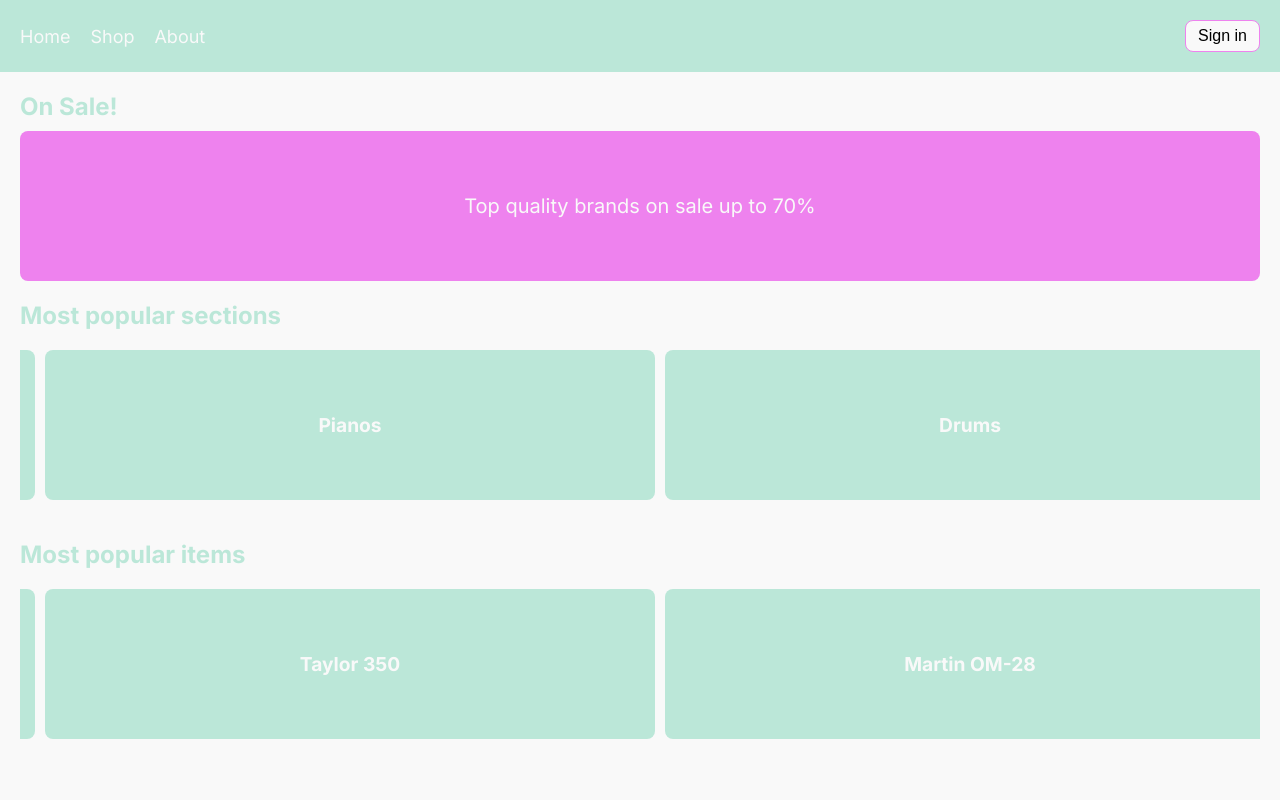
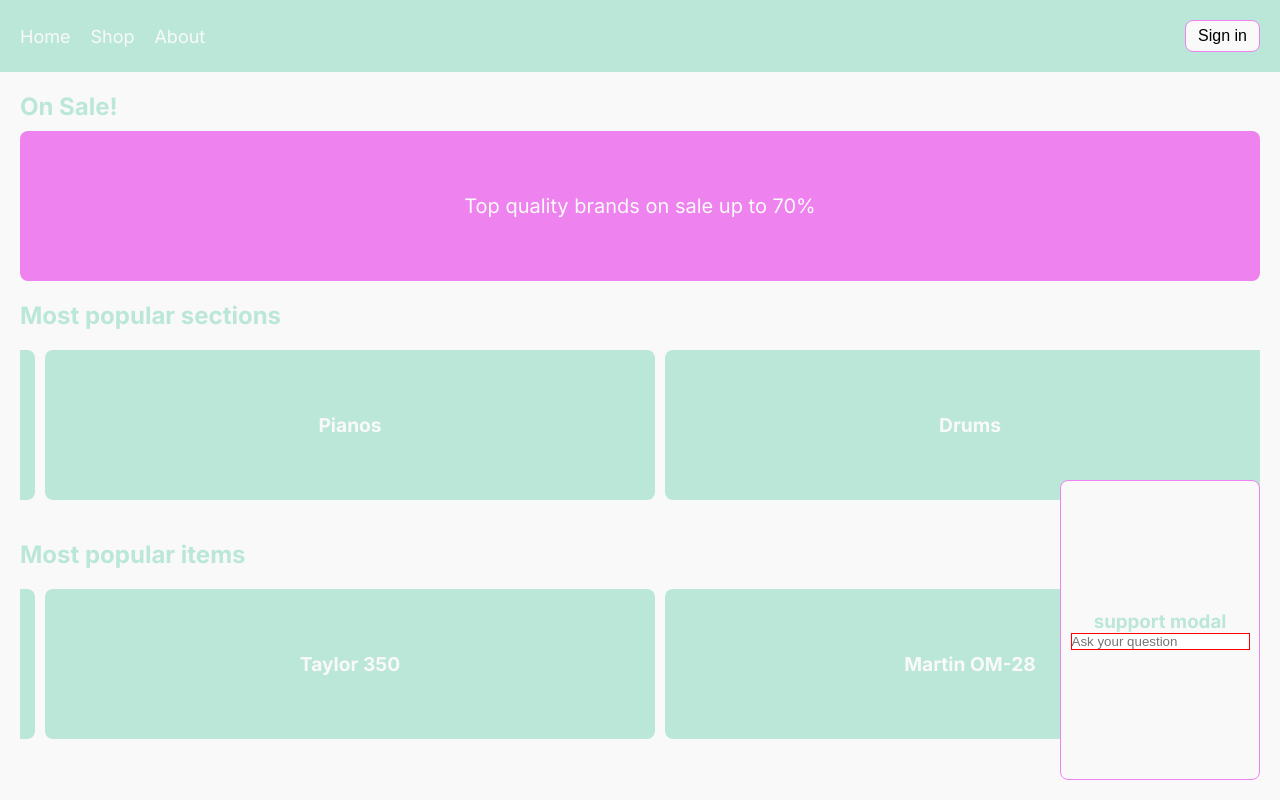
Before and after one commit to Matv1K/diploma, a Next.js app: page / in a window 1280 px wide. Built offline with nearby package versions, Linux system fonts and the light colour scheme.

Commit message:
Add support modal

```diff
--- a/app/page.tsx
+++ b/app/page.tsx
@@ -2,7 +2,7 @@ import React from "react";
 
 import styles from "./page.module.scss";
 
-import { Carousel } from "@/components";
+import { Carousel, SupportModal } from "@/components";
 
 // THERE SHOULD BE 5 MOST POPULAR SECTIONS
 
@@ -45,6 +45,8 @@ const Home: React.FC = () => {
           <Carousel items={POPULAR_ITEMS} />
         </div>
       </div>
+
+      <SupportModal />
     </main>
   );
 };
--- a/components/index.tsx
+++ b/components/index.tsx
@@ -5,3 +5,4 @@ export { default as Modal } from "./modal";
 export { default as Button } from "./button";
 export { default as Carousel } from "./carousel";
 export { default as InstrumentCard } from "./instrument-card";
+export { default as SupportModal } from "./support-modal";
--- a/components/input/index.module.scss
+++ b/components/input/index.module.scss
@@ -0,0 +1,3 @@
+.input {
+  border: 1px solid red;
+}
--- a/components/input/index.tsx
+++ b/components/input/index.tsx
@@ -2,8 +2,33 @@ import React from "react";
 
 import styles from "./index.module.scss";
 
-const Input: React.FC = () => {
-  return <div>Input</div>;
+interface InputProps {
+  placeholder?: string;
+  className?: string;
+  id?: string;
+  name?: string;
+  onChange?: () => void;
+  type: "text" | "email" | "password";
+}
+
+const Input: React.FC<InputProps> = ({
+  placeholder,
+  onChange,
+  type,
+  className,
+  id,
+  name,
+}) => {
+  return (
+    <input
+      className={`${styles.input} ${className}`}
+      name={name}
+      id={id}
+      onChange={onChange}
+      placeholder={placeholder}
+      type={type}
+    />
+  );
 };
 
 export default Input;
--- /dev/null
+++ b/components/support-modal/index.module.scss
@@ -0,0 +1,16 @@
+.supportModal {
+  height: 300px;
+  width: 200px;
+  border: 1px solid violet;
+  display: flex;
+  flex-direction: column;
+  align-items: center;
+  justify-content: center;
+  border-radius: 8px;
+  overflow: hidden;
+  position: fixed;
+  bottom: 20px;
+  right: 20px;
+  z-index: 9999;
+  background-color: rgb(249, 249, 249);
+}
--- /dev/null
+++ b/components/support-modal/index.tsx
@@ -0,0 +1,17 @@
+import React from "react";
+
+import styles from "./index.module.scss";
+
+import { Input } from "../../components";
+
+const SupportModal: React.FC = () => {
+  return (
+    <div className={styles.supportModal}>
+      <h3>support modal</h3>
+
+      <Input type="text" placeholder="Ask your question" />
+    </div>
+  );
+};
+
+export default SupportModal;
```
Also changed, not shown: todo.txt.
